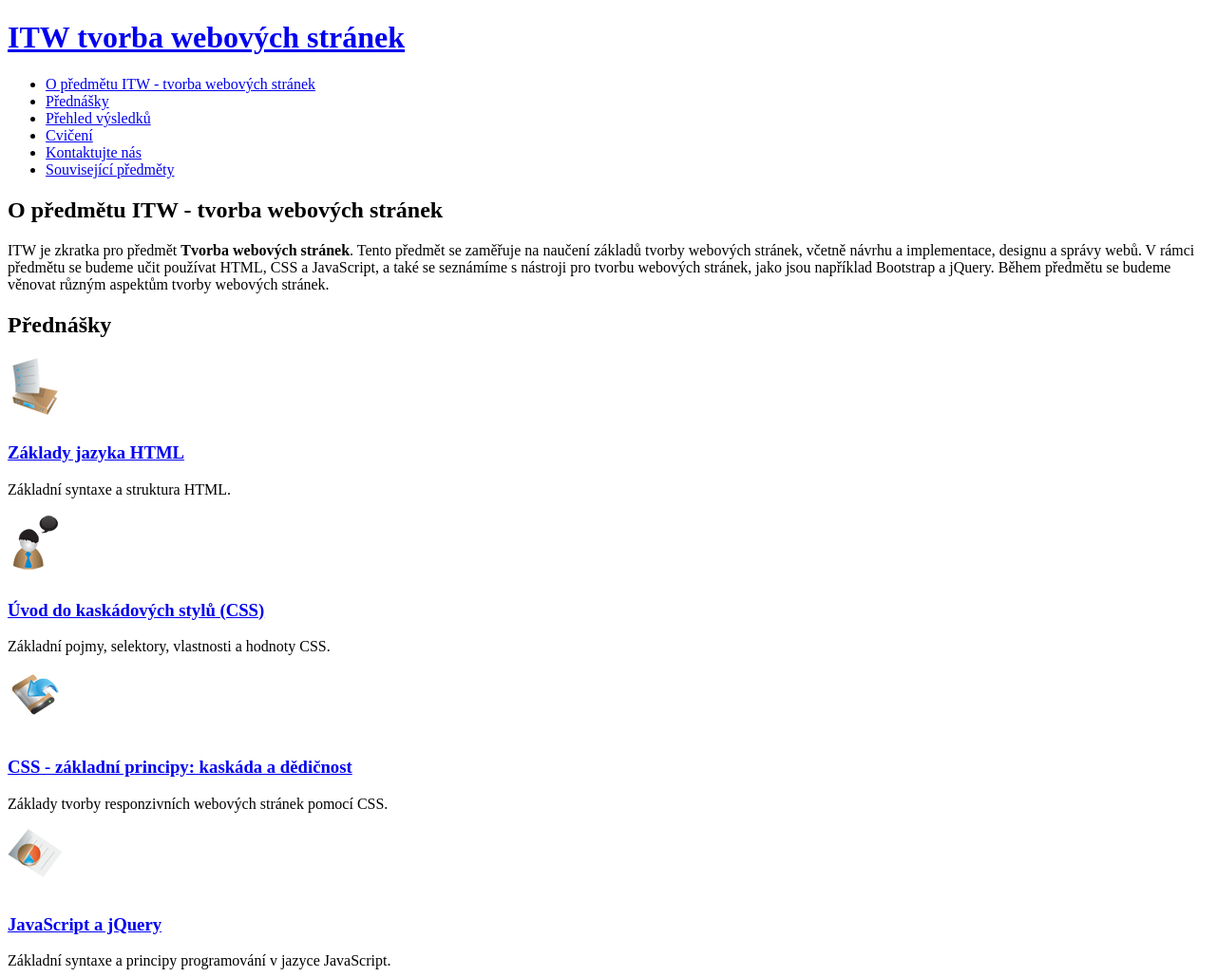
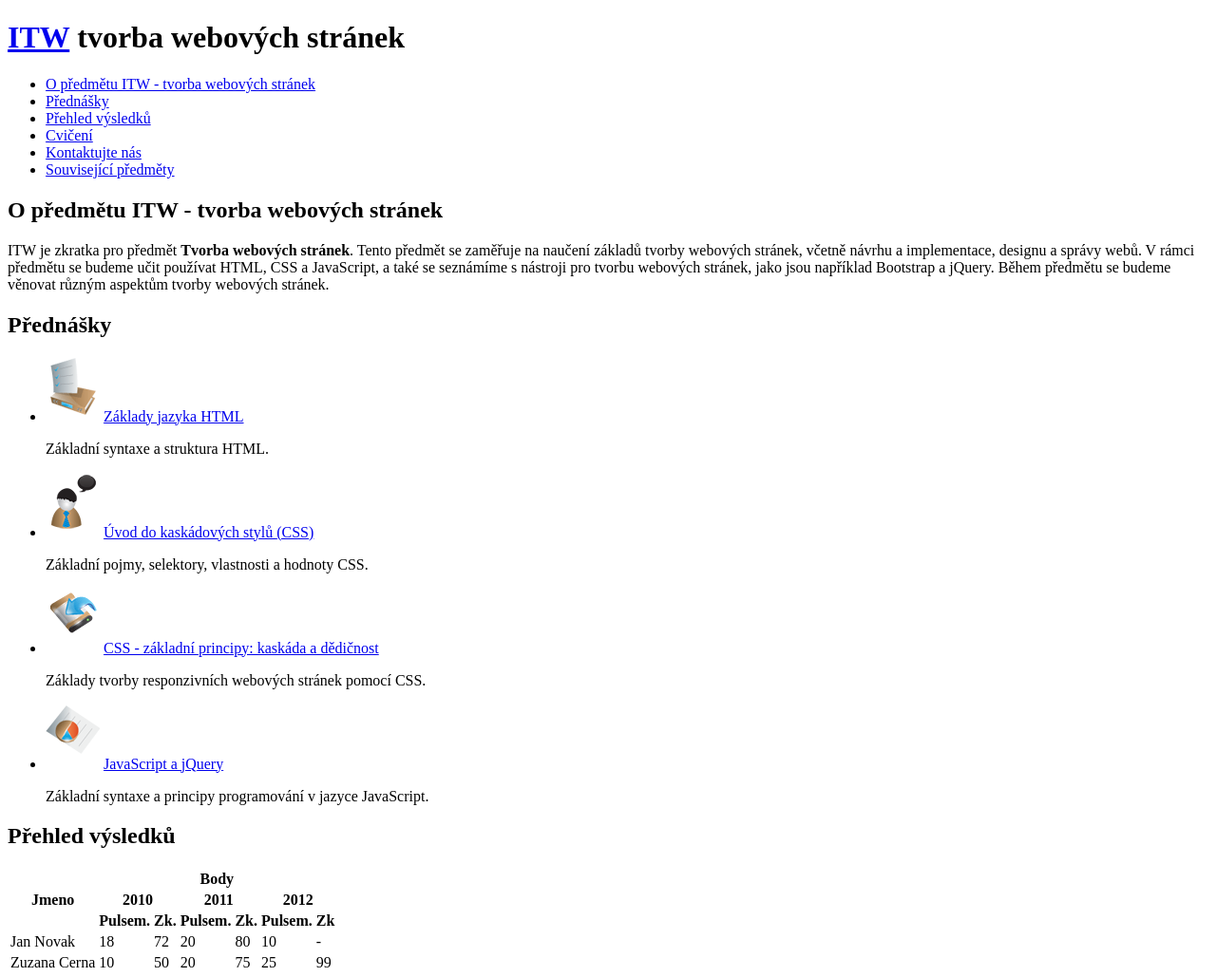
Before and after one commit to stefanpeknik/itw, a plain HTML site: page file.html in a window 1280 px wide. Shown: the top 1029 px of the page at 95% size. Drawn offline with Linux system fonts and the light colour scheme.

Commit message:
finish cviko1

```diff
--- a/file.html
+++ b/file.html
@@ -5,7 +5,7 @@
   <title>ITW - tvorba webových stránek</title>
 </head>
 <body>
-  <h1><a href="#ITW">ITW tvorba webových stránek</a></h1>
+  <h1><a href="#ITW">ITW</a> tvorba webových stránek</h1>
 
   <div id="obsah" class="sekce">
   <ul>
@@ -25,27 +25,36 @@
 
 <div id="informace" class="sekce">
   <h2 id="prednasky">Přednášky</h2>
+  <ul>
+    <li>
   <div>
 	<img src="ikony/icon1.gif" alt="ikonka">
-	<h3><a href="https://www.fit.vutbr.cz/study/courses/ITW/private/prednasky/p02/index.html">Základy jazyka HTML</a></h3>
+	<a href="https://www.fit.vutbr.cz/study/courses/ITW/private/prednasky/p02/index.html">Základy jazyka HTML</a>
 	<p>Základní syntaxe a struktura HTML.</p>
   </div>
+</li>
+<li>
   <div>
 	<img src="ikony/icon2.gif" alt="ikonka">
-	<h3><a href="https://www.fit.vutbr.cz/study/courses/ITW/private/prednasky/p03/index.html">Úvod do kaskádových stylů (CSS)</a></h3>
+	<a href="https://www.fit.vutbr.cz/study/courses/ITW/private/prednasky/p03/index.html">Úvod do kaskádových stylů (CSS)</a>
 	<p>Základní pojmy, selektory, vlastnosti a hodnoty CSS.</p>
   </div>
+</li>
+<li>
   <div>
 	<img src="ikony/icon3.gif" alt="ikonka">
-	<h3><a href="https://www.fit.vutbr.cz/study/courses/ITW/private/prednasky/p04/index.html">CSS - základní principy: kaskáda a dědičnost</a></h3>
+	<a href="https://www.fit.vutbr.cz/study/courses/ITW/private/prednasky/p04/index.html">CSS - základní principy: kaskáda a dědičnost</a>
 	<p>Základy tvorby responzivních webových stránek pomocí CSS.</p>
   </div>
+</li>
+<li>
   <div>
 	<img src="ikony/icon4.gif" alt="ikonka">
-	<h3><a href="https://www.fit.vutbr.cz/study/courses/ITW/private/prednasky/p09/index.html">JavaScript a jQuery</a></h3>
+	<a href="https://www.fit.vutbr.cz/study/courses/ITW/private/prednasky/p09/index.html">JavaScript a jQuery</a>
 	<p>Základní syntaxe a principy programování v jazyce JavaScript.</p>
   </div>
-
+</li>
+  </ul>
   <h2 id="prehled-vysledku">Přehled výsledků</h2>
   <table>
     <thead>
```
